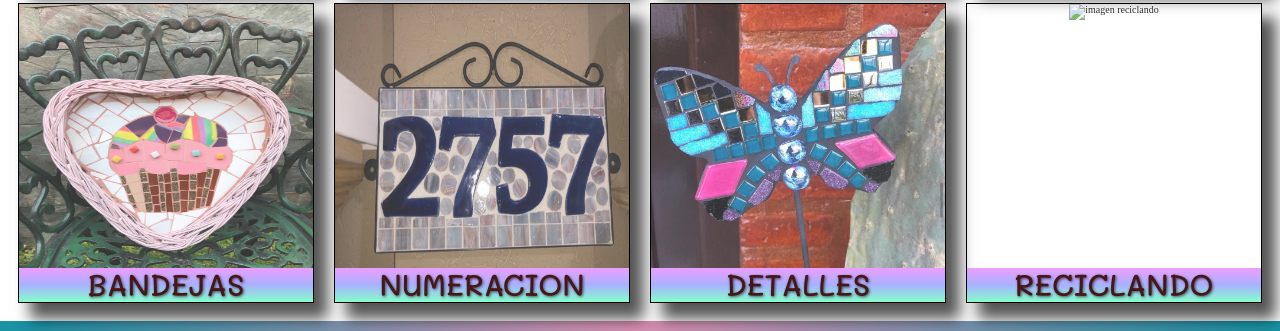
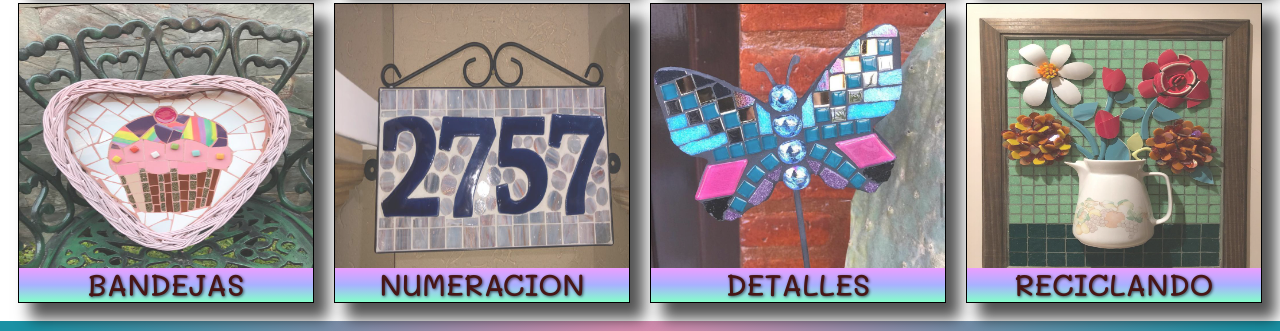
Before and after one commit to AndreaBarreiro/ArteRox, a plain HTML site: page pages/trabajos.html in a window 1280 px wide. Shown: the part 597-928 px from the top of the page. Drawn offline with Linux system fonts and the light colour scheme; a web font is replaced by a local one.

Commit message:
arreglo acceso foto reciclando

```diff
--- a/pages/trabajos.html
+++ b/pages/trabajos.html
@@ -62,7 +62,7 @@
                     <a href="">detalles</a>
                 </div>
                 <div class="textoenContenedor">
-                    <img src="../img/reciclandoportada.jpg" alt="imagen reciclando">
+                    <img src="../img/picasieteportada.JPG" alt="imagen reciclando">
                     <a href="">reciclando</a>
                 </div>
             </div>
```
Also changed, not shown: img/reciclandoportada.jpg (added).
